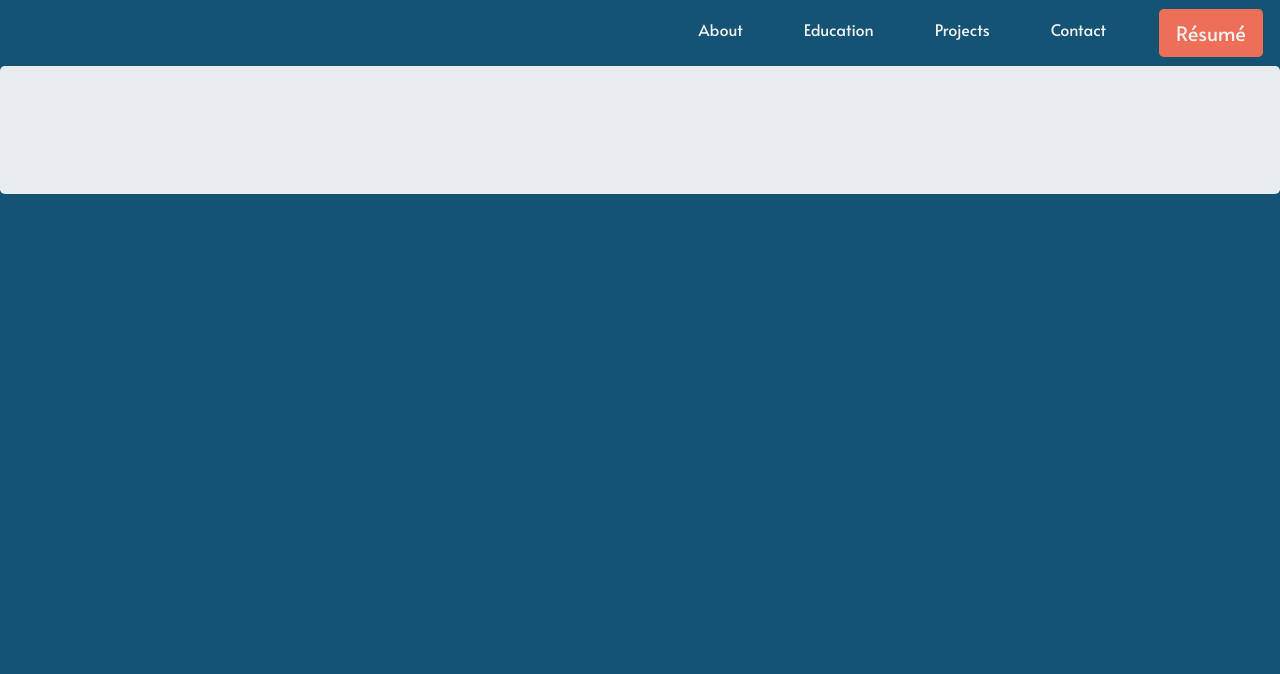
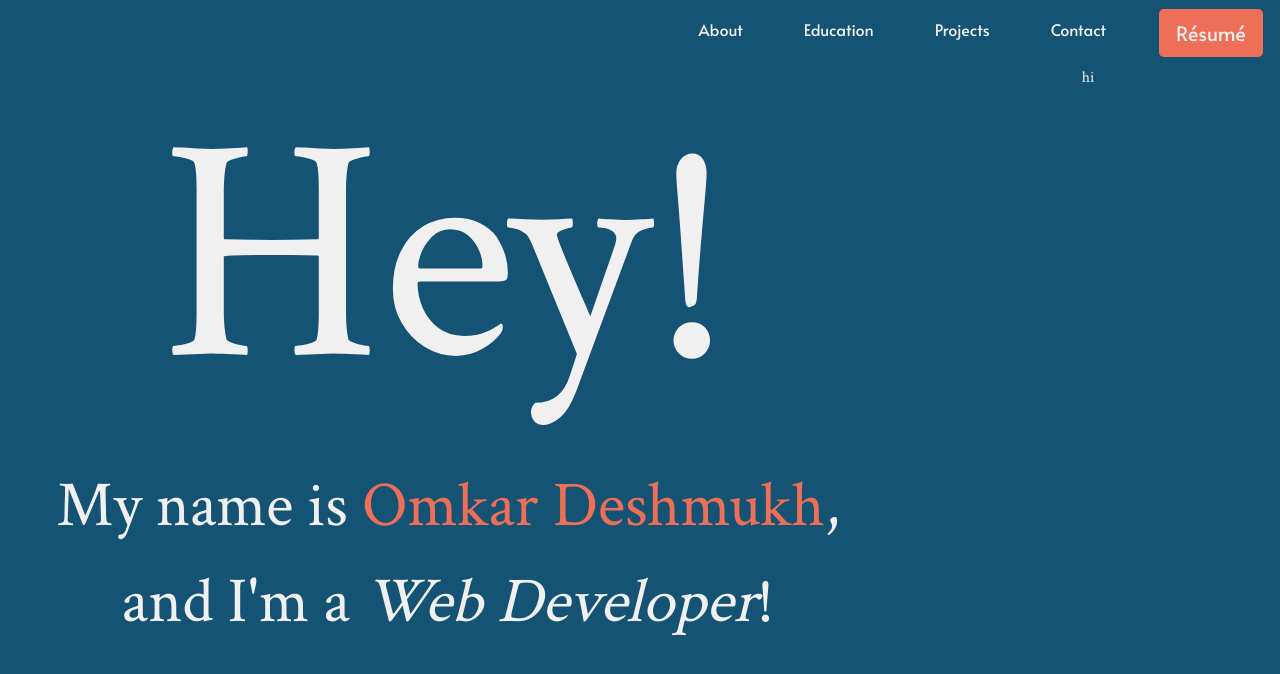
Before and after one commit to Deshmukh-Omkar/Portfolio-Website, a plain HTML site: page index.html in a window 1280 px wide. Drawn offline with nearby package versions, Linux system fonts and the light colour scheme.

Commit message:
Home Screen text done

```diff
--- a/css/styles.css
+++ b/css/styles.css
@@ -27,10 +27,6 @@ body {
     text-decoration: none;
 }
 
-#resume-nav {
-    padding-right: 0px;
-}
-
 .navbar li {
     padding-right: 45px;
 }
@@ -41,15 +37,49 @@ body {
     margin-bottom: 0px;
 }
 
+#resume-nav {
+    padding-right: 0px;
+}
+
 .ul-nav {
     margin: 1px;
 }
 
-/** Jumbotron **/
+/** Home Screen Text **/
 .bg-img {
     background-color: #145374;
     height: 100vh;
+    text-align: center;
+    color: #F0F0F0;
 }
+
+.bg-img h1 {
+    font-size: 40vh;
+}
+
+.bg-img pre {
+    font-size: 8vh;
+    color: #F0F0F0;
+}
+
+.bg-img pre span {
+    color: #ee6f57;
+}
+
+.text-div {
+    float: left;
+}
+
+section .text-div{
+    width: 70%;
+    height: 90%;
+}
+
+section .img-div{
+    width: 30%;
+    height: 90%;
+}
+
 /********* RESPONSIVE MEDIA QUERIES *********/
 
 /* For Mobile Phones: */
--- a/index.html
+++ b/index.html
@@ -6,8 +6,10 @@
 
         <!-- CSS Stylesheets -->
         <link rel="stylesheet" href="https://stackpath.bootstrapcdn.com/bootstrap/4.5.2/css/bootstrap.min.css" integrity="sha384-JcKb8q3iqJ61gNV9KGb8thSsNjpSL0n8PARn9HuZOnIxN0hoP+VmmDGMN5t9UJ0Z" crossorigin="anonymous">
+        <link rel="stylesheet" type="text/css" href="css/styles.css">
+
+        <!-- Font Awesome -->
         <script src="https://use.fontawesome.com/391b7eb75e.js"></script>
-        <link rel="stylesheet" type="text/css" href="css/styles.css">
 
         <!-- Fonts -->
         <link href="https://fonts.googleapis.com/css2?family=Alata&family=Crimson+Text&display=swap" rel="stylesheet">
@@ -18,7 +20,7 @@
 
     <body>
         <!-- Home Screen -->
-        <section class="bg-img">
+        <section class="bg-img serif">
             <!-- Navbar -->
             <nav class="navbar navbar-expand-md">
                 <button class="navbar-toggler" type="button" data-toggle="collapse" data-target="#navbarToggler" aria-controls="navbarToggler" aria-expanded="false" aria-label="Toggle navigation">
@@ -36,10 +38,14 @@
                 </div>
             </nav>
 
-            <!-- Jumbotron -->
-            <div class="jumbotron jumbtron-fluid">
-
-            </div>
+            <span class="text-div">
+                <h1>Hey!</h1>
+                <pre class="serif">My name is <span>Omkar Deshmukh</span>,&NewLine;and I'm a <em>Web Developer</em>!</pre>
+            </span>
+            <span class="img-div">
+                <!-- <img src="/static/images/OD_photo_min.png" alt="Omkar's Photo"> -->
+                hi
+            </span>
         </section>
 
 
```
Also changed, not shown: 1 other file.
